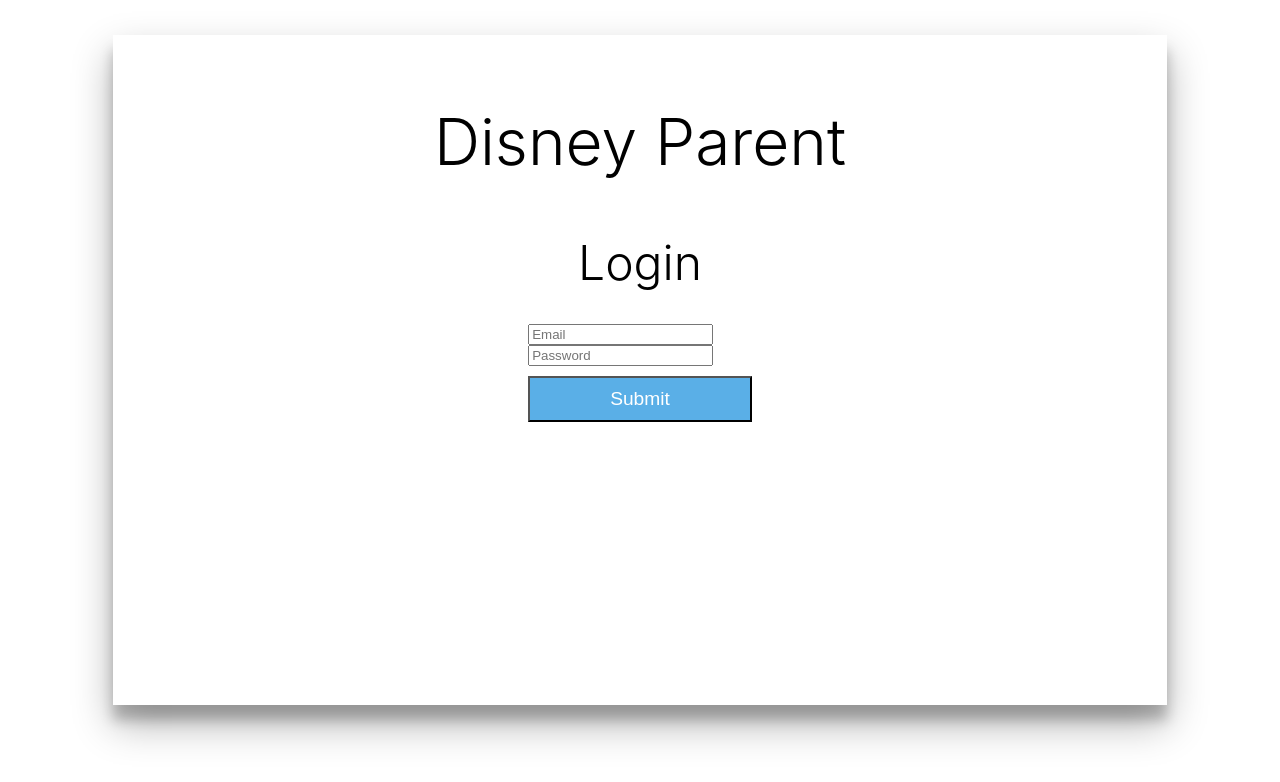
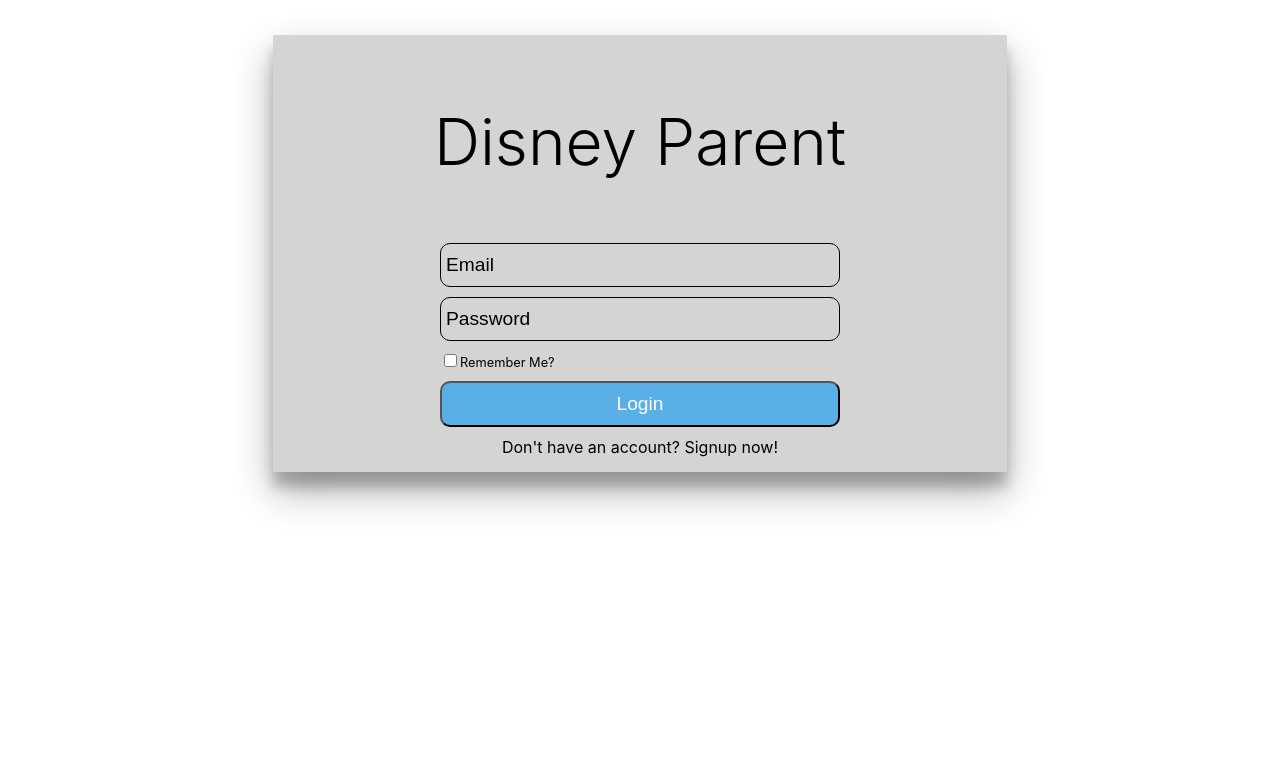
Before and after one commit to Build-Week-Disney-Parents/Front-End, a React (Create React App) app in the folder disney-parent/: page / in a window 1280 px wide. Shown: the top 782 px of the page. Built offline with nearby package versions, Linux system fonts and the light colour scheme.

Commit message:
added some more styling to the login form

```diff
--- a/disney-parent/src/Components/Login.js
+++ b/disney-parent/src/Components/Login.js
@@ -1,4 +1,5 @@
 import React, { useState } from 'react';
+import { Link } from 'react-router-dom';
 import { Form, Field, withFormik } from 'formik';
 import * as yup from 'yup';
 import styled from 'styled-components';
@@ -10,38 +11,64 @@
     const [values, setValues] = useState([]);
 
     const Wrapper = styled.div`
-        width: 100%;
+        width: 400px;
         text-align: center;
+        margin: 0 auto;
     `
     const Title = styled.h1`
         font-size: 3rem;
         font-weight: 300;
     `
     const SubmitButton = styled.button`
-        padding: 10px 80px;
+        padding: 10px 0;
+        width: 100%;
         text-align: center;
         align-self: flex-start;
         background: ${primary1};
         color: white;
         font-size: 1.2rem;
         margin-top: 10px;
+        border-radius: 10px;
     `
+    const Input = styled.input`
+        align-self: flex-start;
+        width: 97%;
+        margin-top: 10px;
+        padding: 10px 5px;
+        font-size: 1.2rem;
+        background: transparent;
+        border: 1px solid black;
+        border-radius: 10px;
+        color: black;
+    `
+    const SignupText = styled.div`
+        margin-top: 10px;
+    `
+
+
+
 
     return (
         <Wrapper>
-            <Title>Login</Title>
             <Form style={{
                 display: 'flex',
                 flexFlow: 'Column Wrap',
                 alignContent: 'center',
                 }}>
                 {touched.email && errors.email && <p className='error'>{errors.email}</p>}
-                <Field type='email' name='email' placeholder='Email' style={{alignSelf: 'flex-start'}} />
+                <Input type='email' name='email' placeholder='Email' />
 
                 {touched.password && errors.password && <p className='error'>{errors.password}</p>}
-                <Field type='password' name='password' placeholder='Password' style={{alignSelf: 'flex-start'}} />
+                <Input type='password' name='password' placeholder='Password' />
 
-                <SubmitButton type='submit' style={{alignSelf: 'flex-start'}}>Submit</SubmitButton>
+                <label style={{marginTop: '10px', alignSelf: 'flex-start'}}>
+                    <Field type='checkbox' name='remember' />
+                    <span style={{fontSize: '.8rem'}}>Remember Me?</span>
+                </label>
+                <SubmitButton type='submit'>Login</SubmitButton>
+                <SignupText>
+                    <Link to='/signup'>Don't have an account? Signup now!</Link>
+                </SignupText>
             </Form>
         </Wrapper>
 
@@ -52,7 +79,8 @@
     mapPropsToValues: (values) => {
         return {
             email: values.email || '',
-            password: values.password || ''
+            password: values.password || '',
+            remember: values.rememer || false
         }
     },
     validationSchema: yup.object().shape({
--- a/disney-parent/src/index.css
+++ b/disney-parent/src/index.css
@@ -13,11 +13,25 @@
 }
 
 main {
-  width: 85vw;
-  min-height: 80vh;
+  width: 55vw;
+  min-height: 50vh;
   max-width: 1024px;
   margin: 35px auto;
-  background: #fff;
+  background: rgba(180, 178, 178, 0.561);
   padding: 15px;
   box-shadow: 0 19px 38px rgba(0, 0, 0, 0.3), 0 15px 12px rgba(0, 0, 0, 0.22);
 }
+
+input::placeholder {
+  font-size: 1.2rem;
+  color: black;
+}
+
+a {
+  text-decoration: none;
+  color: black;
+}
+
+a:hover {
+  color: blue;
+}
```
